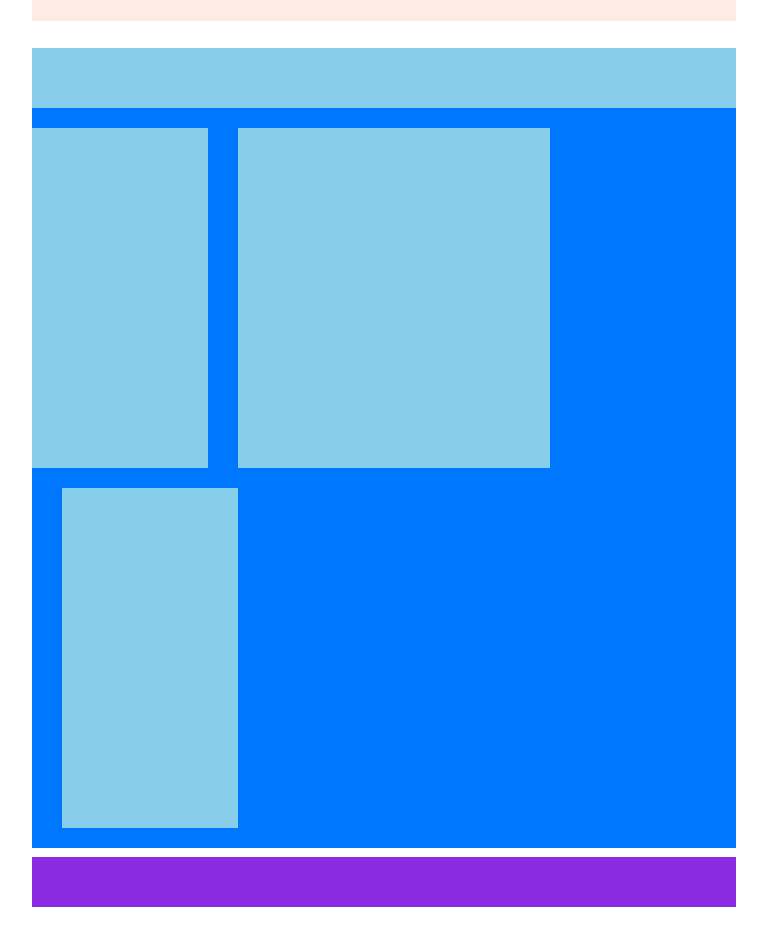
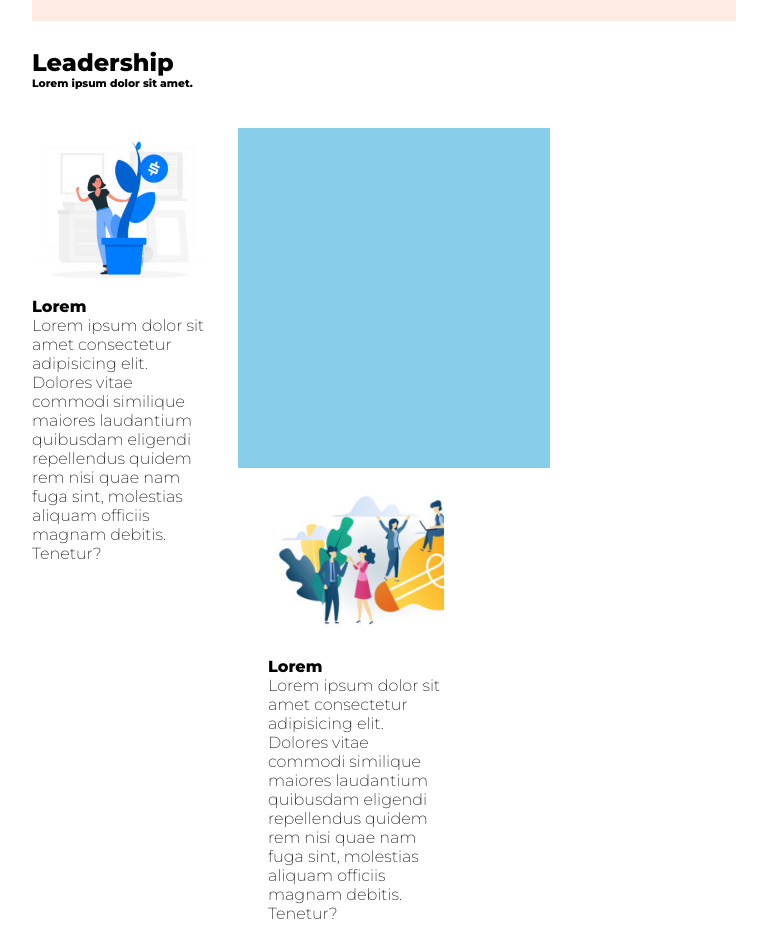
Before and after one commit to Mithrandir7z/htmlcss-wp, a plain HTML site: page index.html in a window 1280 px wide. Shown: the part 680-1606 px from the top of the page, without its empty margins (256-1023 px from the left). Drawn offline with Linux system fonts and the light colour scheme.

Commit message:
Inserite colonna sinistra e destra

```diff
--- a/css/style.css
+++ b/css/style.css
@@ -75,13 +75,11 @@ header {
 /*INIZIO MAIN*/
 main {
     width: 55%;
-    background-color: rgb(0, 119, 255);
     margin: auto;
 }
 
 .row-top {
     width: 100%;
-    background-color: skyblue;
     margin-bottom: 20px;
     height: 60px;
     margin-top: 27px;
@@ -89,11 +87,18 @@ main {
 
 .col-left {
     width: 25%;
-    background-color: skyblue;
     float: left;
-    height: 340px;
     margin-right: 30px;
     margin-bottom: 20px;
+}
+
+.image-col-left {
+    width: 100%;
+    height: 150px;
+    border-radius: 8px;
+    background-image: url("../img/img-1.jpg");
+    background-size: cover;
+    background-repeat: no-repeat;
 }
 
 .col-centre {
@@ -106,12 +111,20 @@ main {
 
 .col-right {
     width: 25%;
-    background-color: skyblue;
     float: left;
-    height: 340px;
     margin-left: 30px;
     margin-bottom: 20px;
 }
+
+.image-col-right {
+    width: 100%;
+    height: 150px;
+    border-radius: 8px;
+    background-image: url("../img/img-3.jpg");
+    background-size: cover;
+    background-repeat: no-repeat;
+}
+
 
 .clearfix::after {
     content: "";
--- a/index.html
+++ b/index.html
@@ -7,7 +7,7 @@
     <title>struttura wp</title>
 
     <link rel="preconnect" href="https://fonts.gstatic.com">
-    <link href="https://fonts.googleapis.com/css2?family=Montserrat:wght@800&display=swap" rel="stylesheet">
+    <link href="https://fonts.googleapis.com/css2?family=Montserrat:wght@200;800&display=swap" rel="stylesheet">
 
     <link rel="stylesheet" href="css/style.css">
 
@@ -74,12 +74,44 @@
     <!--main-->
     <main class="clearfix">
     <!--div-->
-        <div class="row-top"></div>
+        <div class="row-top">
+            <h2>Leadership</h2>
+            <h6>Lorem ipsum dolor sit amet.</h6>
+        </div>
 
     <!--3 div float left-->
-        <div class="col-left"></div>
-        <div class="col-centre"></div>
-        <div class="col-right"></div>
+        <div class="col-left">
+            <div class="image-col-left">
+
+            </div>
+            <div class="text-col-left">
+                <br>
+                <h4>Lorem</h4>
+                <p>Lorem ipsum dolor sit amet consectetur adipisicing elit. Dolores vitae commodi similique maiores laudantium quibusdam eligendi repellendus quidem rem nisi quae nam fuga sint, molestias aliquam officiis magnam debitis. Tenetur?</p>
+            </div>
+        </div>
+
+        <div class="col-centre">
+            <div class="image-centre">
+
+            </div>
+
+            <div class="text-centre">
+
+            </div>
+        </div>
+
+
+        <div class="col-right">
+            <div class="image-col-right">
+
+            </div>
+            <div class="text-col-right">
+                <br>
+                <h4>Lorem</h4>
+                <p>Lorem ipsum dolor sit amet consectetur adipisicing elit. Dolores vitae commodi similique maiores laudantium quibusdam eligendi repellendus quidem rem nisi quae nam fuga sint, molestias aliquam officiis magnam debitis. Tenetur?</p>
+            </div>
+        </div>
 
     </main>
     <!--fine main-->
```
